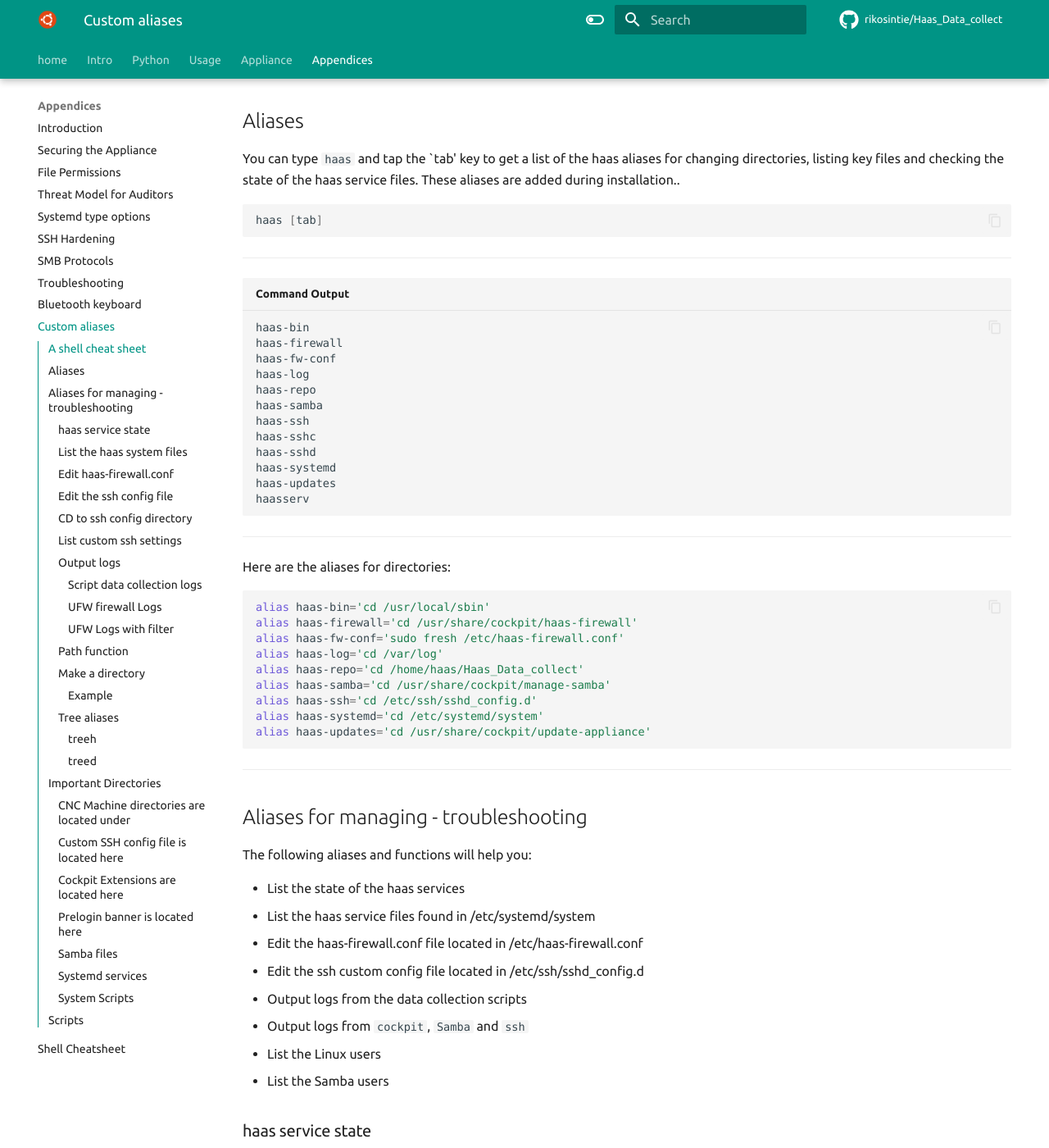
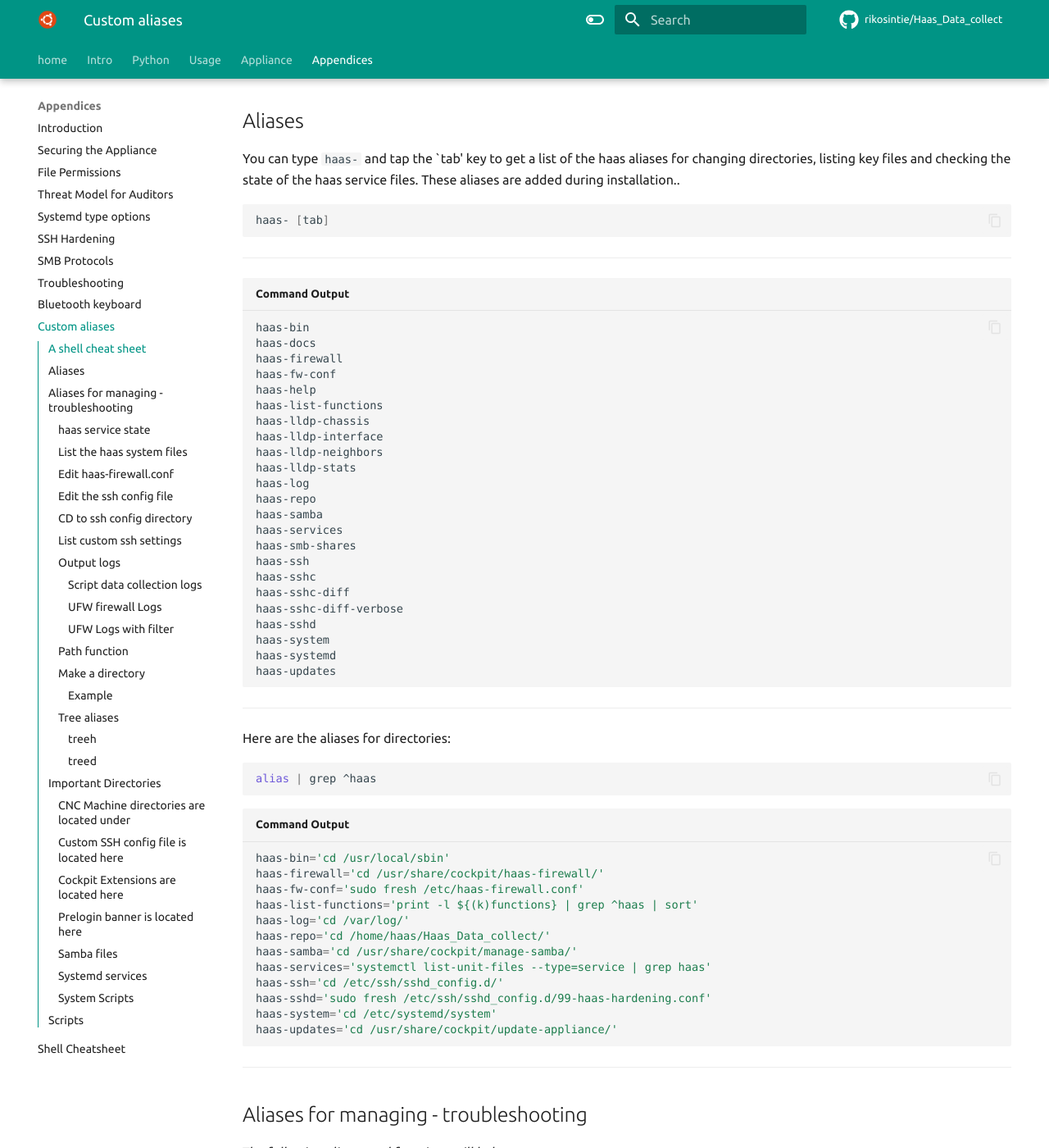
Before and after one commit to rikosintie/Haas_Data_collect, an MkDocs documentation site: the page built from docs/appendices/appendix-i.md, in a window 1280 px wide and 1400 px high, scrolled down 1513 px. Shown: the whole window at 82% size. Built offline with MkDocs 1.6.1 and Material for MkDocs 9.7.7, drawn with Linux system fonts in a browser that asks for light colours; some web fonts are replaced; comment, search, counter and statistics services are not loaded; some of the changed text lies outside the part shown.

Commit message:
Git Title: appendix-i.md: formatting

````diff
--- a/docs/appendices/appendix-i.md
+++ b/docs/appendices/appendix-i.md
@@ -34,27 +34,38 @@ If you want to skip the details and dive right in, here is a [Shell Cheat sheet]
 
 ## Aliases
 
-You can type `haas` and tap the `tab' key to get a list of the haas aliases for changing directories, listing key files and checking the state of the haas service files. These aliases are added during installation..
+You can type `haas-` and tap the `tab' key to get a list of the haas aliases for changing directories, listing key files and checking the state of the haas service files. These aliases are added during installation..
 
 ```bash
-haas [tab]
+haas- [tab]
 ```
 
 ----------------------------------------------------------------
 
 ```bash title='Command Output'
 haas-bin
+haas-docs
 haas-firewall
 haas-fw-conf
+haas-help
+haas-list-functions
+haas-lldp-chassis
+haas-lldp-interface
+haas-lldp-neighbors
+haas-lldp-stats
 haas-log
 haas-repo
 haas-samba
+haas-services
+haas-smb-shares
 haas-ssh
 haas-sshc
+haas-sshc-diff
+haas-sshc-diff-verbose
 haas-sshd
+haas-system
 haas-systemd
 haas-updates
-haasserv
 ```
 
 ----------------------------------------------------------------
@@ -62,15 +73,22 @@ haasserv
 Here are the aliases for directories:
 
 ```bash
-alias haas-bin='cd /usr/local/sbin'
-alias haas-firewall='cd /usr/share/cockpit/haas-firewall'
-alias haas-fw-conf='sudo fresh /etc/haas-firewall.conf'
-alias haas-log='cd /var/log'
-alias haas-repo='cd /home/haas/Haas_Data_collect'
-alias haas-samba='cd /usr/share/cockpit/manage-samba'
-alias haas-ssh='cd /etc/ssh/sshd_config.d'
-alias haas-systemd='cd /etc/systemd/system'
-alias haas-updates='cd /usr/share/cockpit/update-appliance'
+alias | grep ^haas
+```
+
+```bash title='Command Output'
+haas-bin='cd /usr/local/sbin'
+haas-firewall='cd /usr/share/cockpit/haas-firewall/'
+haas-fw-conf='sudo fresh /etc/haas-firewall.conf'
+haas-list-functions='print -l ${(k)functions} | grep ^haas | sort'
+haas-log='cd /var/log/'
+haas-repo='cd /home/haas/Haas_Data_collect/'
+haas-samba='cd /usr/share/cockpit/manage-samba/'
+haas-services='systemctl list-unit-files --type=service | grep haas'
+haas-ssh='cd /etc/ssh/sshd_config.d/'
+haas-sshd='sudo fresh /etc/ssh/sshd_config.d/99-haas-hardening.conf'
+haas-system='cd /etc/systemd/system'
+haas-updates='cd /usr/share/cockpit/update-appliance/'
 ```
 
 ----------------------------------------------------------------
@@ -94,11 +112,11 @@ The appliance uses several `systemd services` to accomplish its mission. The `ha
 
 Below is the alias:
 
-`alias haasserv='systemctl list-unit-files --type=service | grep haas'`
+`alias haas-services='systemctl list-unit-files --type=service | grep haas'`
 
 ```bash hl_lines='2'
 ┌─[haas@haas] - [/usr/share/cockpit] - [3659]
-└─[$] haasserv
+└─[$] haas-services
 ```
 
 ```bash title='Command Output'
@@ -340,6 +359,20 @@ path() {
 /usr/games
 /usr/local/games
 /snap/bin
+```
+
+----------------------------------------------------------------
+
+Search the path for `sbin`
+
+```bash hl_lines='1'
+path sbin
+```
+
+```bash title='Command Output'
+/usr/local/sbin
+/usr/sbin
+/sbin
 ```
 
 ----------------------------------------------------------------
````
Also changed, not shown: other parts of docs/appendices/appendix-i.md (+1 -0 lines).
